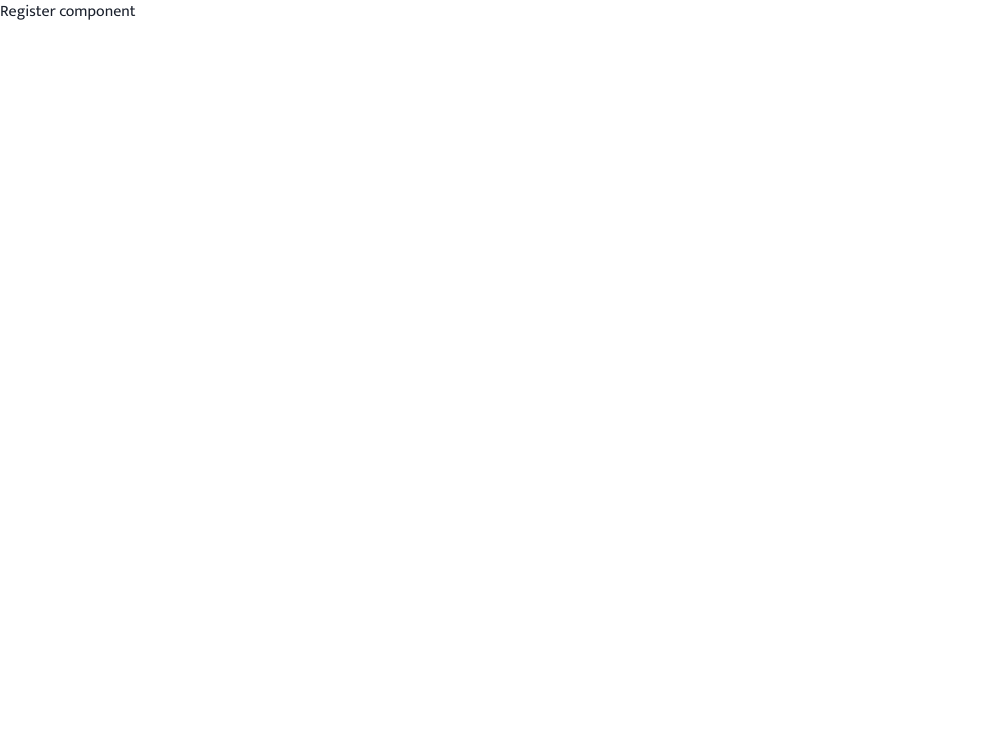
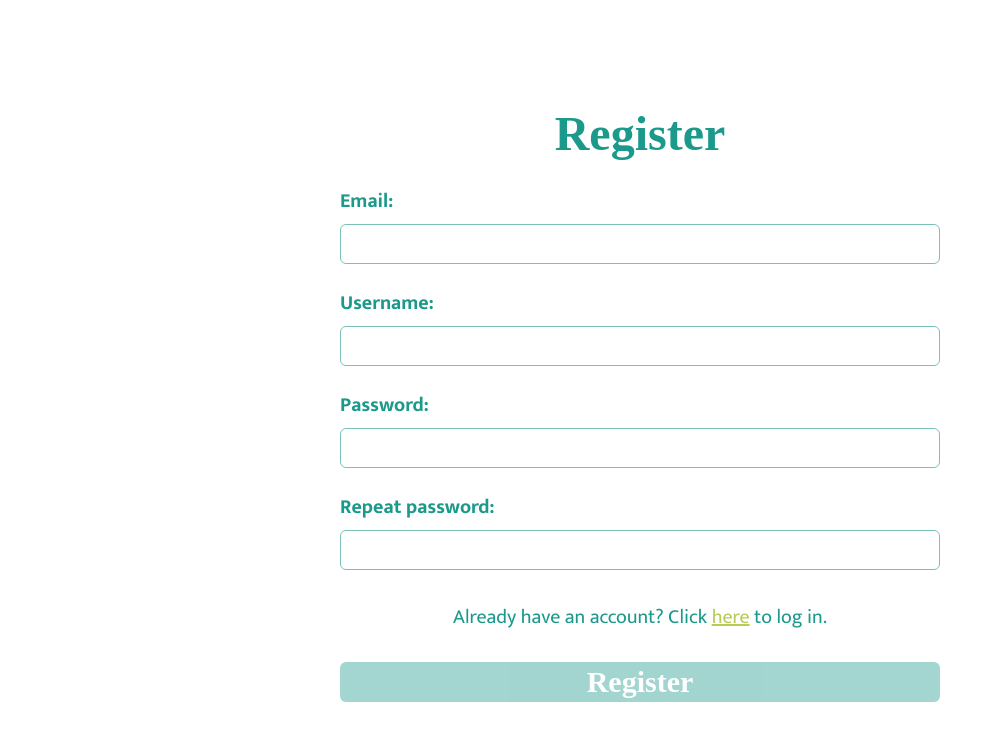
Before and after one commit to petrucioinica/quiz-app-frontend, a React (Create React App) app in the folder quiz-it/: page /register in a window 1280 px wide. Shown: the top 740 px of the page, without its empty margins (0-1002 px from the left). Built offline with nearby package versions, Linux system fonts and the light colour scheme; a web font is replaced by a local one.

Commit message:
register form inputs complete

```diff
--- a/quiz-it/src/common/InputLabel.tsx
+++ b/quiz-it/src/common/InputLabel.tsx
@@ -8,8 +8,8 @@ interface InputLabelProps extends FlexProps {
 export const InputLabel: React.FC<InputLabelProps> = (props) => {
 	const { label, ...other } = props;
 	return (
-		<Flex direction={"column"} {...other} my={3} width="100%">
-			<Text fontSize="2xl" my={2} fontWeight="bold">
+		<Flex direction={"column"} {...other} my={2} width="100%">
+			<Text fontSize="xl" my={2} fontWeight="bold">
 				{label}
 			</Text>
 			{props.children}
--- a/quiz-it/src/logIn/index.tsx
+++ b/quiz-it/src/logIn/index.tsx
@@ -33,6 +33,19 @@ export const LogIn: React.FC = () => {
 			password: e.target.value,
 		});
 	};
+
+	const canClickButton = () => {
+		Object.keys(errors).forEach((key: string) => {
+			if (key !== "global") {
+				//@ts-ignore
+				if (errors[key]) {
+					return false;
+				}
+			}
+		});
+		return true;
+	};
+
 	return (
 		<Flex
 			height={"100%"}
@@ -69,10 +82,12 @@ export const LogIn: React.FC = () => {
 					</InputLabel>
 
 					<Box minW="60px" my={3}>
-						<Text color="danger.500" fontSize={"3xl"}></Text>
+						<Text color="danger.500" fontSize={"2xl"}>
+							{errors.global}
+						</Text>
 					</Box>
 
-					<Text fontSize={"2xl"}>
+					<Text fontSize={"xl"}>
 						Don't have an account? Click{" "}
 						<Link to="/register">
 							<Text
--- a/quiz-it/src/register/index.tsx
+++ b/quiz-it/src/register/index.tsx
@@ -1,5 +1,249 @@
-import React from "react";
+import { Box, Flex, Text } from "@chakra-ui/react";
+import React, { useState } from "react";
+import { Link } from "react-router-dom";
+import { InputLabel } from "../common/InputLabel";
+import { QIButton } from "../common/QIButton";
+import { QIInput } from "../common/QIInput";
+import { QISpinner } from "../common/QISpinner";
+import { validateEmail, validatePassword } from "../utils/validators";
+import { RegisterErrorsState, RegisterFormState } from "./types";
 
 export const Register: React.FC = () => {
-	return <div>Register component</div>;
+	const [loading, setLoading] = useState<boolean>(false);
+	const [errors, setErrors] = useState<RegisterErrorsState>({
+		username: "",
+		password: "",
+		global: "",
+		email: "",
+		repeatPassword: "",
+	});
+
+	const [formState, setFormState] = useState<RegisterFormState>({
+		username: "",
+		password: "",
+		email: "",
+		repeatPassword: "",
+	});
+	const handleEmailChange = (e: React.ChangeEvent<HTMLInputElement>) => {
+		setFormState({
+			...formState,
+			email: e.target.value,
+		});
+	};
+
+	const handleUsernameChange = (e: React.ChangeEvent<HTMLInputElement>) => {
+		setFormState({
+			...formState,
+			username: e.target.value,
+		});
+	};
+
+	const handlePasswordChange = (e: React.ChangeEvent<HTMLInputElement>) => {
+		setFormState({
+			...formState,
+			password: e.target.value,
+		});
+
+		if (e.target.value === formState.repeatPassword) {
+			setErrors({
+				...errors,
+				repeatPassword: "",
+			});
+		}
+	};
+
+	const handleRepeatPasswordChange = (
+		e: React.ChangeEvent<HTMLInputElement>
+	) => {
+		setFormState({
+			...formState,
+			repeatPassword: e.target.value,
+		});
+
+		if (e.target.value === formState.password) {
+			setErrors({
+				...errors,
+				repeatPassword: "",
+			});
+		}
+	};
+
+	const handleEmailBlur = () => {
+		if (!formState.email) {
+			setErrors({
+				...errors,
+				email: "This field is required.",
+			});
+			return;
+		}
+
+		if (!validateEmail(formState.email)) {
+			setErrors({
+				...errors,
+				email: "Please enter a valid E-mail.",
+			});
+			return;
+		}
+
+		setErrors({
+			...errors,
+			email: "",
+		});
+	};
+
+	const handlePasswordBlur = () => {
+		if (!formState.password) {
+			setErrors({
+				...errors,
+				email: "This field is required.",
+			});
+			return;
+		}
+
+		if (!validatePassword(formState.password)) {
+			setErrors({
+				...errors,
+				password:
+					"Please enter a valid password. It must have at least 8 characters, an uppercase letter, a lowercase letter, a number and a special character.",
+			});
+			return;
+		}
+
+		setErrors({
+			...errors,
+			password: "",
+		});
+	};
+
+	const handleRepeatPasswordBlur = () => {
+		if (formState.password !== formState.repeatPassword) {
+			setErrors({
+				...errors,
+				repeatPassword: "Make sure this matches the password field.",
+			});
+		}
+	};
+
+	const handleUsernameBlur = () => {
+		if (!formState.username) {
+			setErrors({
+				...errors,
+				username: "This field is required.",
+			});
+			return;
+		}
+
+		setErrors({
+			...errors,
+			username: "",
+		});
+	};
+
+	const canClickButton = () => {
+		if (
+			!formState.email ||
+			!formState.password ||
+			!formState.repeatPassword ||
+			!formState.username
+		) {
+			return false;
+		}
+
+		for (const key of Object.keys(errors)) {
+			if (key !== "global") {
+				//@ts-ignore
+				if (errors[key]) {
+					//@ts-ignore
+					return false;
+				}
+			}
+		}
+		return true;
+	};
+
+	const handleRegisterClick = async () => {};
+
+	return (
+		<Flex
+			height={"100%"}
+			width="100%"
+			color="primary.500"
+			justifyContent={"center"}
+			alignItems={["start", "start", "center", "center", "center"]}
+			px={4}>
+			<Flex
+				direction={"column"}
+				w={["100%", "100%", "600px", "600px", "600px"]}
+				justifyContent={"center"}
+				alignItems="center">
+				<Text fontWeight={"bold"} fontSize="5xl" fontFamily={"secondary"}>
+					Register
+				</Text>
+
+				<InputLabel label="Email:">
+					<QIInput
+						value={formState.email}
+						onChange={handleEmailChange}
+						onBlur={handleEmailBlur}
+						error={errors.email}
+					/>
+				</InputLabel>
+				<InputLabel label="Username:">
+					<QIInput
+						value={formState.username}
+						onChange={handleUsernameChange}
+						onBlur={handleUsernameBlur}
+						error={errors.username}
+					/>
+				</InputLabel>
+
+				<InputLabel label="Password:">
+					<QIInput
+						type="password"
+						value={formState.password}
+						onChange={handlePasswordChange}
+						onBlur={handlePasswordBlur}
+						error={errors.password}
+					/>
+				</InputLabel>
+
+				<InputLabel label="Repeat password:">
+					<QIInput
+						type="password"
+						value={formState.repeatPassword}
+						onChange={handleRepeatPasswordChange}
+						onBlur={handleRepeatPasswordBlur}
+						error={errors.repeatPassword}
+					/>
+				</InputLabel>
+
+				<Box minW="60px" my={3}>
+					<Text color="danger.500" fontSize={"2xl"}>
+						{errors.global}
+					</Text>
+				</Box>
+
+				<Text fontSize={"xl"}>
+					Already have an account? Click{" "}
+					<Link to="/login">
+						<Text
+							decoration={"underline"}
+							display="inline"
+							color={"secondary.600"}>
+							here
+						</Text>
+					</Link>{" "}
+					to log in.
+				</Text>
+
+				<QIButton
+					marginTop={[2, 2, 20, 30, 30]}
+					width="100%"
+					isDisabled={!canClickButton()}
+					isLoading={loading}>
+					Register
+				</QIButton>
+			</Flex>
+		</Flex>
+	);
 };
--- /dev/null
+++ b/quiz-it/src/register/types.ts
@@ -0,0 +1,14 @@
+export interface RegisterFormState {
+	username: string;
+	password: string;
+	email: string;
+	repeatPassword: string;
+}
+
+export interface RegisterErrorsState {
+	username: string;
+	password: string;
+	email: string;
+	repeatPassword: string;
+	global: string;
+}
--- /dev/null
+++ b/quiz-it/src/utils/validators.ts
@@ -0,0 +1,16 @@
+export const validateEmail = (emailAdress: string) => {
+	const regexEmail = /.+\@.+\..*/;
+	if (emailAdress.match(regexEmail)) {
+		return true;
+	}
+	return false;
+};
+
+export const validatePassword = (password: string) => {
+	const passowrdRegex =
+		/^(?=.*([A-Z]){1,})(?=.*[!@#$&*]{1,})(?=.*[0-9]{1,})(?=.*[a-z]{1,}).{8,100}$/;
+	if (password.match(passowrdRegex)) {
+		return true;
+	}
+	return false;
+};
```
